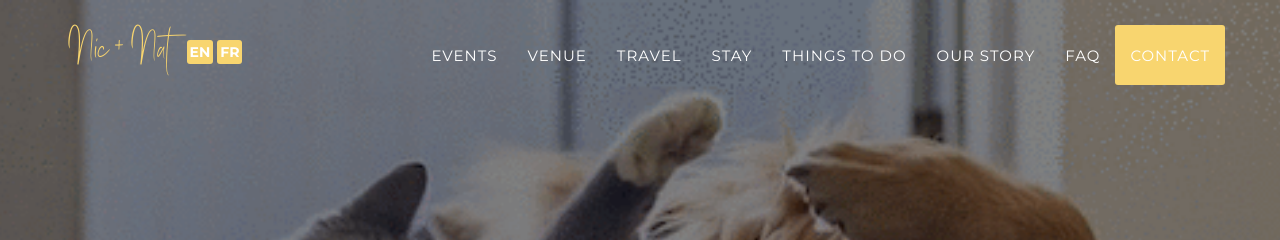
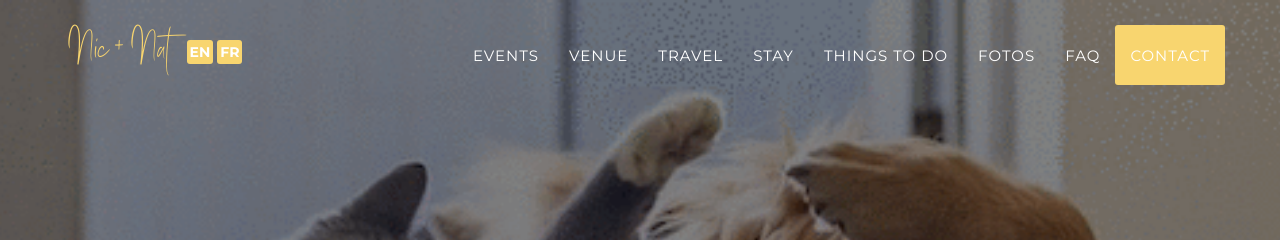
Before and after one commit to nic-nat/wedding, a Jekyll site: the page built from index.html, in a window 1280 px wide. Shown: the top 240 px of the page. Built offline with Jekyll 4.4.1, drawn with Linux system fonts in a browser that asks for light colours; some web fonts are replaced.

Commit message:
Update header.html

```diff
--- a/_includes/en_data/header.html
+++ b/_includes/en_data/header.html
@@ -37,7 +37,7 @@
                     <a class="page-scroll hidden-xs hidden-sm" href="#portfolio">Things To Do</a>
                 </li>
                 <li>
-                    <a class="page-scroll" href="#our_story">Our Story</a>
+                    <a class="page-scroll" href="#our_story">Fotos</a>
                 </li>
                 <li>
                     <a class="page-scroll" href="#FAQ">FAQ</a>
```
